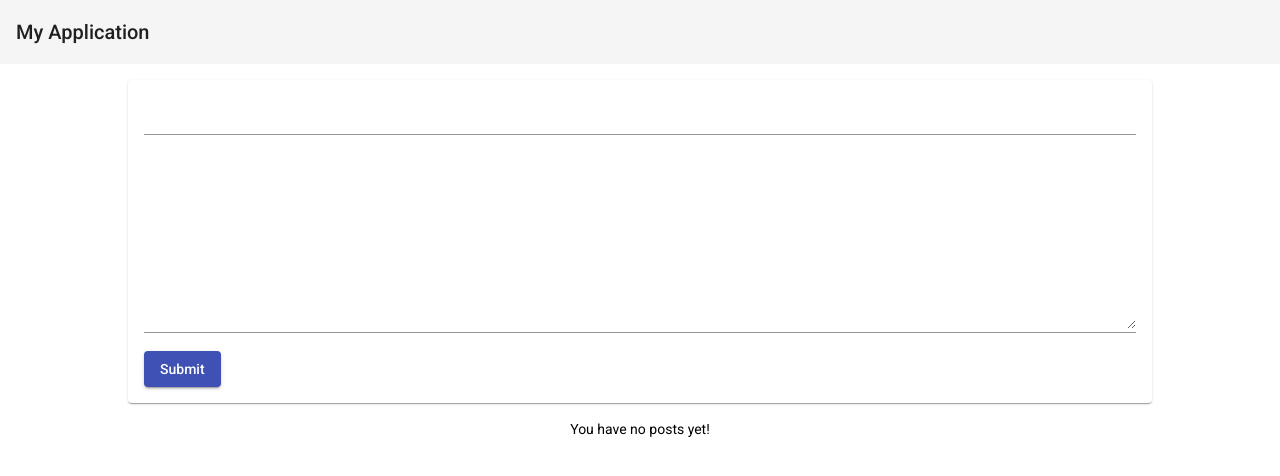
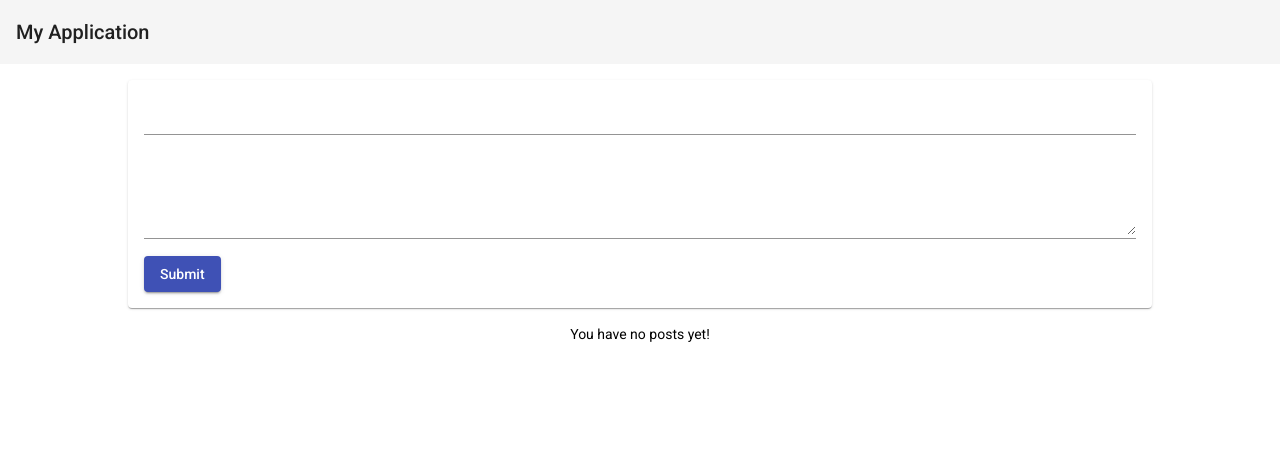
Before and after one commit to Mutembeijoe/MEAN, an Angular app: page / in a window 1280 px wide. Shown: the top 476 px of the page. Built offline with nearby package versions, Linux system fonts and the light colour scheme.

Commit message:
wraps post create form fields with an angular form

```diff
--- a/src/app/components/posts/post-create/post-create.component.html
+++ b/src/app/components/posts/post-create/post-create.component.html
@@ -1,12 +1,32 @@
 <mat-card>
-  <mat-form-field>
-    <input matInput type="text" [(ngModel)]="enteredTitle" />
-  </mat-form-field>
-  <mat-form-field>
-    <textarea matInput cols="30" rows="10" [(ngModel)]="enteredContent">
-    </textarea>
-  </mat-form-field>
-  <button (click)="onNoteSubmitted()" mat-raised-button color="primary">
-    Submit
-  </button>
+  <form (submit)="onNoteSubmitted(postForm)" #postForm="ngForm">
+    <mat-form-field>
+      <input
+        matInput
+        type="text"
+        name="title"
+        ngModel
+        #title="ngModel"
+        required
+        minlength="7"
+      />
+      <mat-error *ngIf="title.invalid"
+        >Title of at least length 7 is required</mat-error
+      >
+    </mat-form-field>
+    <mat-form-field>
+      <textarea
+        name="content"
+        matInput
+        cols="20"
+        rows="4"
+        ngModel
+        #content="ngModel"
+        required
+      >
+      </textarea>
+      <mat-error *ngIf="content.invalid">Note content is required</mat-error>
+    </mat-form-field>
+    <button mat-raised-button color="primary" type="submit">Submit</button>
+  </form>
 </mat-card>
--- a/src/app/components/posts/post-create/post-create.component.ts
+++ b/src/app/components/posts/post-create/post-create.component.ts
@@ -1,5 +1,6 @@
 import { Post } from './../../../interfaces/post';
 import { Component, EventEmitter, Output } from '@angular/core';
+import { NgForm } from '@angular/forms';
 
 @Component({
   selector: 'app-post-create',
@@ -10,8 +11,13 @@ export class PostCreateComponent {
   enteredTitle = '';
   enteredContent = '';
   @Output() postCreated = new EventEmitter<Post>();
-  onNoteSubmitted() {
-    let post: Post = { title: this.enteredTitle, content: this.enteredContent };
+  onNoteSubmitted(form: NgForm) {
+    console.log('CALLLED');
+    if (form.invalid) {
+      return;
+    }
+
+    let post: Post = { title: form.value.title, content: form.value.content };
     this.postCreated.emit(post);
   }
 }
```
